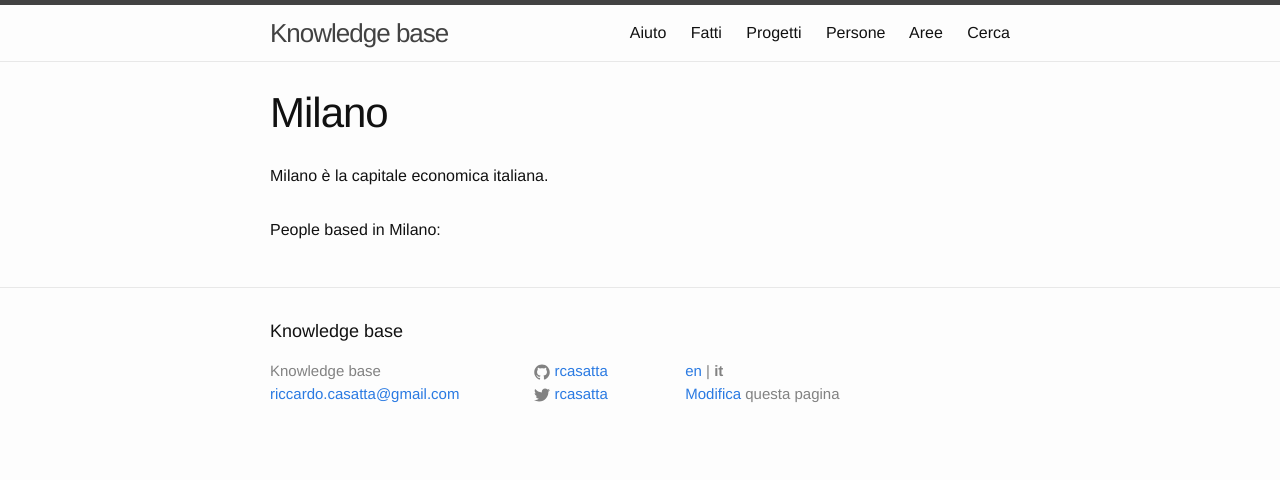
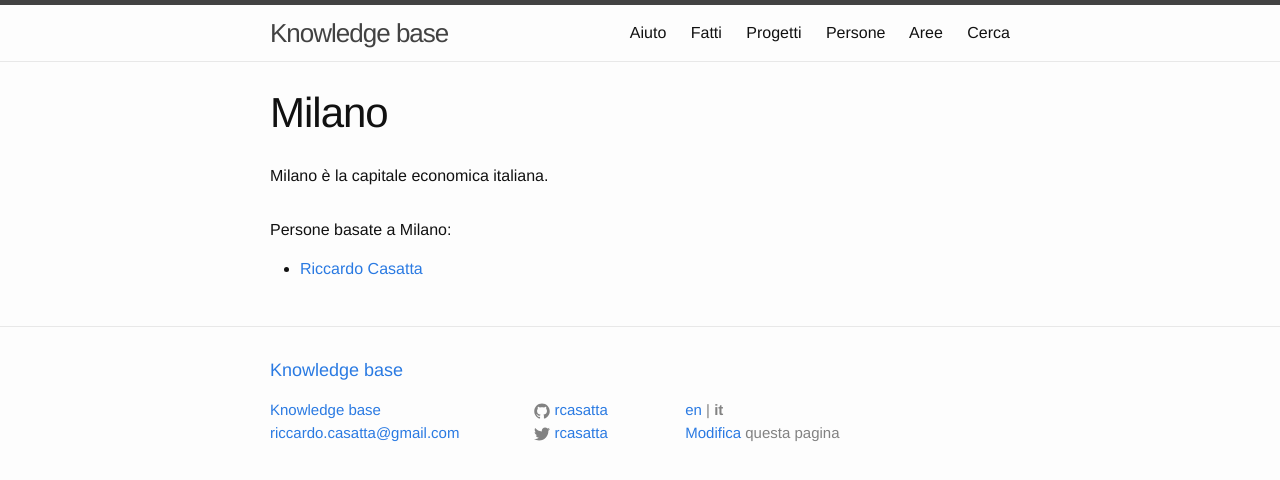
Before and after one commit to RCasatta/knowledge-base, a Jekyll site: the page built from it/areas/milan.md, in a window 1280 px wide. Shown: the top 480 px of the page. Built offline with Jekyll 4.4.1, drawn with Linux system fonts in a browser that asks for light colours.

Commit message:
fixing based in after translation

```diff
--- a/_data/translations.yml
+++ b/_data/translations.yml
@@ -5,6 +5,7 @@
   Age: Età
   Based: Basato
   Investment: Investimenti
+  basedin: Persone basate a
 en:
   invest: invest
   invent: invent
@@ -12,3 +13,4 @@
   Age: Age
   Based: Based
   Investment: Investment
+  basedin: People based in
--- a/_layouts/areas.html
+++ b/_layouts/areas.html
@@ -1,6 +1,18 @@
 ---
 layout: default
 ---
+
+{% assign parts = page.url | split: '/'  %}
+{% assign language = parts[1] %}
+{% if language == 'it' %}
+  {% assign urllang = "/it" %}
+  {% assign myprop = site.data.it_properties %}
+{% else %}
+  {% assign myprop = site.data.properties %}
+  {% assign language = 'en' %}
+{% endif %}
+{% assign urlnolang = page.url | replace: '/it/' , '/'  %}
+
 <article class="post">
 
   <header class="post-header">
@@ -12,13 +24,12 @@
   </div>
 
   {% include relations.html %}
-
-  <p>People based in {{ page.title }}:</p>
+  <p>{{ site.data.translations[language]['basedin'] }} {{ page.title }}:</p>
   <ul>
   {% for prop in site.data.properties %}
     {% for current in prop[1].based %}
-      {% if current == page.url %}
-        <li><a href="{{ site.baseurl }}{{ prop[0] }}">{{ prop[1].title }}</li>
+      {% if current == urlnolang %}
+        <li><a href="{{ site.baseurl }}{{ urllang }}{{ prop[0] }}">{{ prop[1].title }}</li>
       {% endif %}
     {% endfor %}
   {% endfor %}
--- a/_layouts/people.html
+++ b/_layouts/people.html
@@ -22,7 +22,8 @@
     {% if person.based %}
       <p>{{ site.data.translations[language]['Based'] }}:
         {% for current in person.based %}
-          <a href="{{ site.baseurl }}{{ current }}">{{ site.data.properties[current].title }}</a>{% unless forloop.last %},{% endunless %}
+          {% assign cururllang = current | prepend: urllang %}
+          <a href="{{ site.baseurl }}{{ urllang }}{{ current }}">{{ myprop[cururllang].title }}</a>{% unless forloop.last %},{% endunless %}
         {% endfor %}
       </p>
     {% endif %}
```
